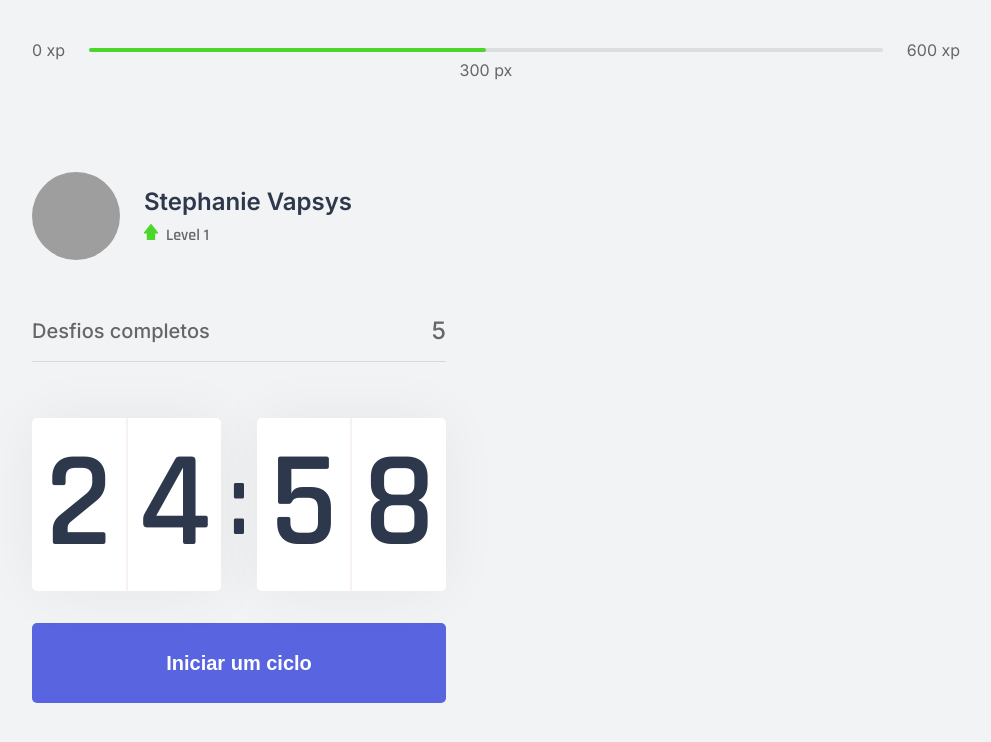
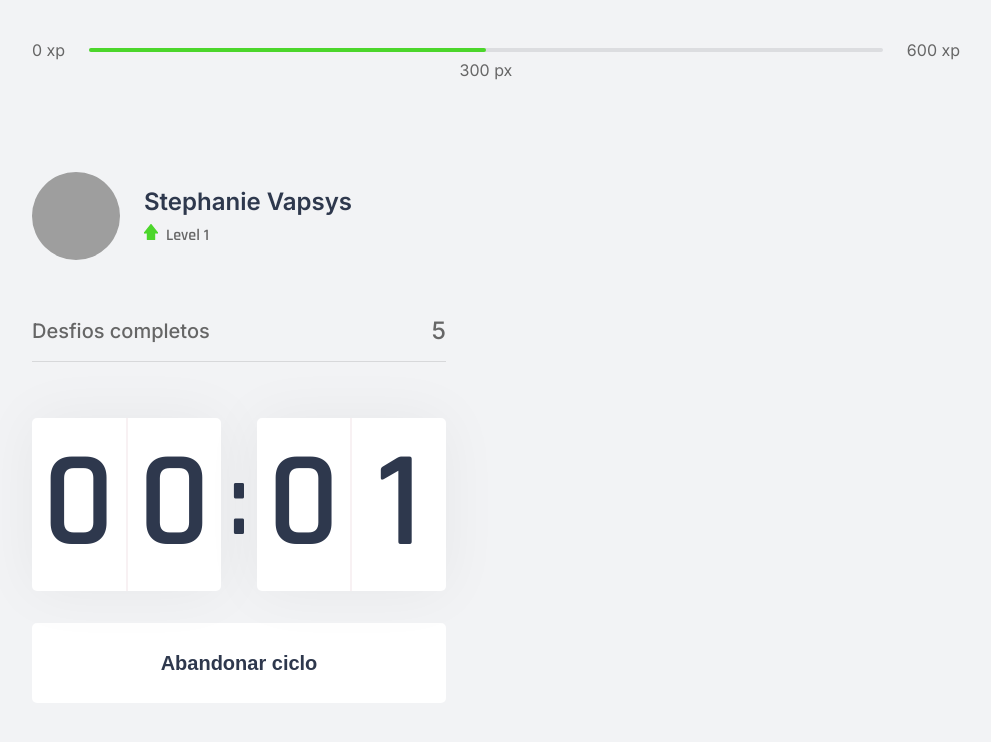
Before and after one commit to stevapsys/moveit-next, a Next.js app: page / in a window 1280 px wide. Both pictures are taken after a click on the button "Iniciar um ciclo". Shown: the top 742 px of the page, without its empty margins (144-1135 px from the left). Built offline with nearby package versions, Linux system fonts and the light colour scheme; grey boxes are pictures that could not be loaded.

Commit message:
finalizando o countdown

```diff
--- a/src/components/Countdown.tsx
+++ b/src/components/Countdown.tsx
@@ -1,10 +1,12 @@
 import { useState, useEffect } from 'react';
 import style from '../style/components/Countdown.module.css'
 
+let countdownTimeout: NodeJS.Timeout;
 
 export function Countdown() {
-    const [time, setTime] = useState( 25 * 60 );
-    const [active, setActive] = useState(false);
+    const [time, setTime] = useState( 0.05 * 60 );
+    const [isActive, setIsActive] = useState(false);
+    const [hasFinished, setHasFinished] = useState(false);
 
     // Math.floor arrendonda o valor para baixo
     const minutes = Math.floor(time / 60);
@@ -16,16 +18,25 @@ export function Countdown() {
     const [secondLeft, secondRight] = String(seconds).padStart(2, '0').split('');
 
     function startCountdown() {
-        setActive(true);
+        setIsActive(true);
+    }
+
+    function resetCountdown() {
+        clearTimeout(countdownTimeout);
+        setIsActive(false);
+        setTime(0.05 * 60);
     }
 
     useEffect(() => {
-       if (active && time > 0) {
-           setTimeout(() => {
+       if (isActive && time > 0) {
+                countdownTimeout = setTimeout(() => {
                setTime(time - 1);
            }, 1000)
+       } else if (isActive && time == 0) {
+            setHasFinished(true);
+            setIsActive(false);
        }
-    }, [active, time])
+    }, [isActive, time])
 
     return(
         <div>
@@ -40,13 +51,43 @@ export function Countdown() {
                     <span>{secondRight}</span>
                 </div>
             </div>
-            <button
+
+            { hasFinished ? (
+                <button
+                    disabled
+                    className={style.countdownButton}
+                >
+                    Ciclo Encerrado
+                </button>
+
+
+            ) : (
+                <>
+                { isActive ? (
+                 <button
+                 type="button"
+                 className={`${style.countdownButton} ${style.countdownButtonActive}`}
+                 onClick={resetCountdown}
+                 >
+                 Abandonar ciclo
+                </button>
+
+            ) : (
+                <button
                 type="button"
                 className={style.countdownButton}
                 onClick={startCountdown}
+
                 >
                 Iniciar um ciclo
-            </button>
+                </button>
+            )}
+                </>
+            )}
+
+
+
+
         </div>
     )
 }
--- a/src/style/components/Countdown.module.css
+++ b/src/style/components/Countdown.module.css
@@ -53,6 +53,22 @@
     transition: background-color 0.2s;
 }
 
-.countdownButton:hover{
+.countdownButton:not(:disabled):hover{
     background: var(--blue-dark);
 }
+
+.countdownButtonActive {
+    background: var(--white);
+    color: var(--title);
+}
+
+.countdownButtonActive:not(:disabled):hover {
+    background: var(--red);
+    color: var(--white);
+}
+
+.countdownButton:disabled {
+    background: var(--white);
+    color: var(--text);
+    cursor: not-allowed;
+}
```
